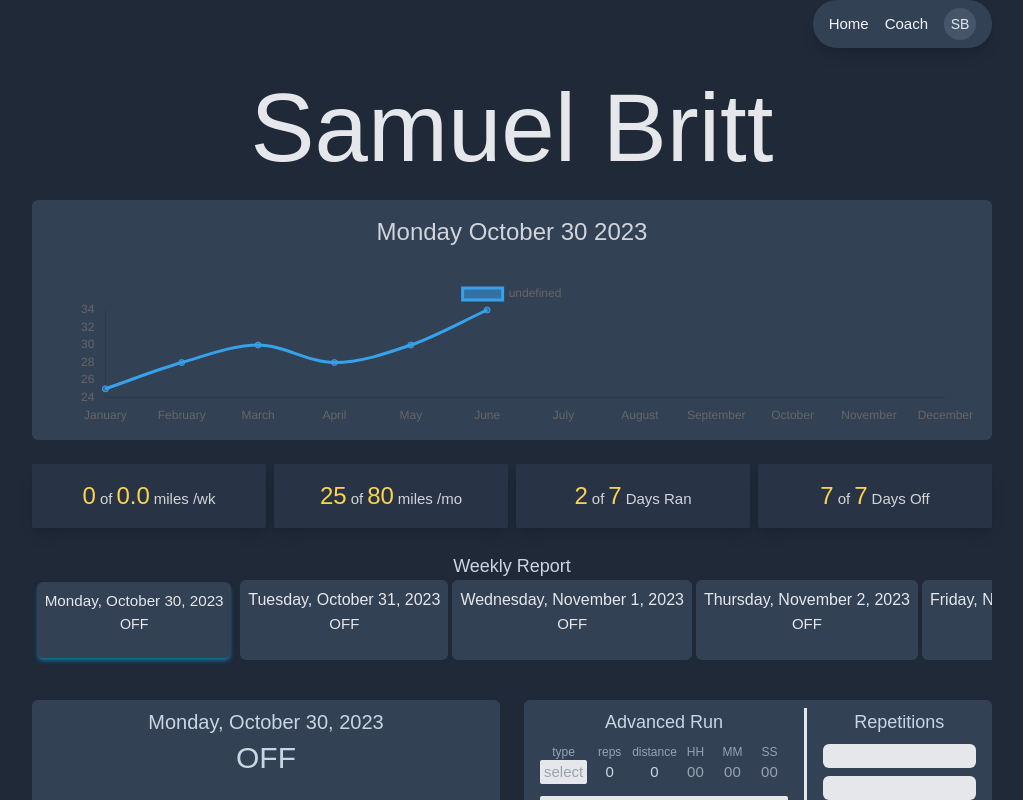
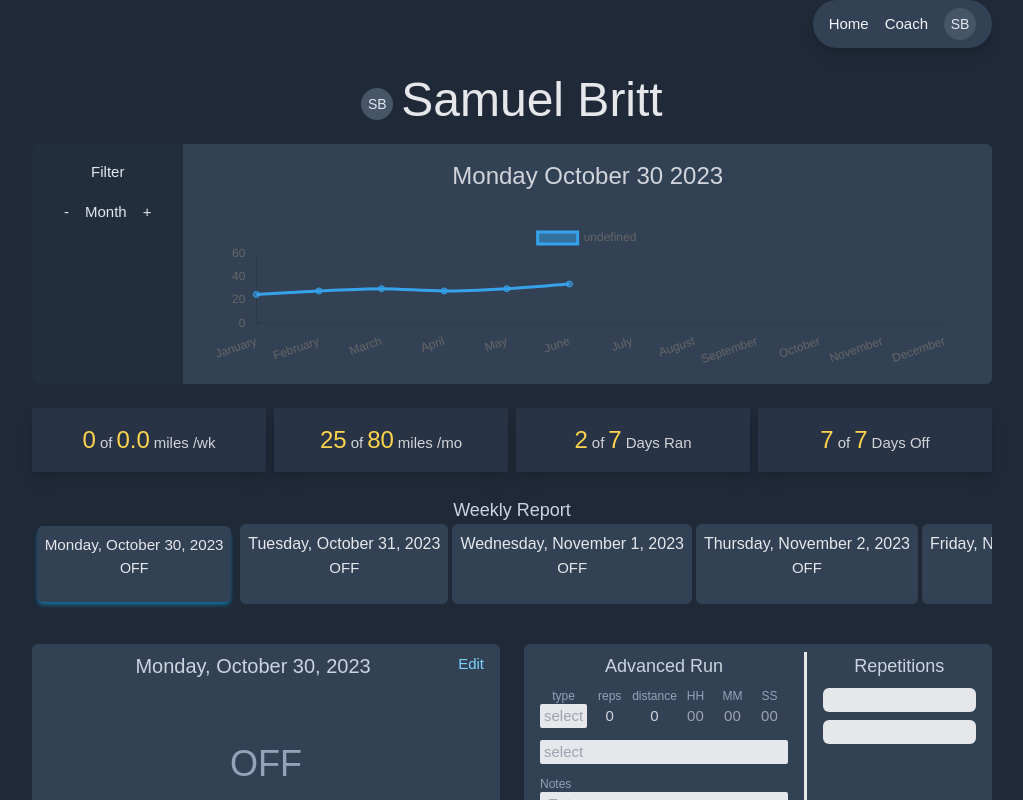
Before and after one commit to SamBritt/workout-tracker, a Vue app: page / in a window 1280 px wide. Shown: the top 800 px of the page, without its empty margins (128-1151 px from the left). Built offline with nearby package versions, Linux system fonts and the light colour scheme; data requests are answered from the project's data file; a web font is replaced by a local one.

Commit message:
working on chart filter settings, gettign ready to wire in create workout ui stuff

```diff
--- a/db.json
+++ b/db.json
@@ -2,7 +2,7 @@
   "workouts": [
     {
       "id": 1,
-      "date": "May 6 2024",
+      "date": "May 15 2024",
       "name": "Fast 4's",
       "type": "speed",
       "warmup": 1,
--- a/src/App.vue
+++ b/src/App.vue
@@ -14,7 +14,7 @@ import VFooter from '@/components/VFooter.vue'
 const appStore = useAppStore()
 const userStore = useUserStore()
 
-const { state } = storeToRefs(userStore)
+const { firstName, lastName } = storeToRefs(userStore)
 const { modal, menu } = storeToRefs(appStore)
 
 const menus = {
@@ -35,8 +35,8 @@ const modals = {
         <RouterLink to="/">Home</RouterLink>
         <RouterLink to="/coach">Coach</RouterLink>
         <Avatar
-          :first="state.firstName"
-          :last="state.lastName" />
+          :first="firstName"
+          :last="lastName" />
       </nav>
     </div>
   </header>
--- a/src/api/workout.ts
+++ b/src/api/workout.ts
@@ -8,7 +8,10 @@ export const getWorkouts = () => {
     url: `http://localhost:3000/workouts`,
     method: 'get'
   })
-    .then((res) => res)
+    .then((res) => {
+      console.log(res)
+      return res.data
+    })
     .catch((e) => console.log(e))
 }
 
--- a/src/components/Avatar.vue
+++ b/src/components/Avatar.vue
@@ -1,24 +1,19 @@
 <script setup lang="ts">
 import { computed } from 'vue'
 
-const props = defineProps({
-  first: {
-    type: String,
-    default: 'First'
-  },
-  last: {
-    type: String,
-    default: 'Last'
-  }
-})
+const { first = 'First', last = 'Last' } = defineProps<{
+  first?: string
+  last?: string
+}>()
 
 const initials = computed(() => {
-  return props.first.charAt(0) + props.last.charAt(0)
+  return first.charAt(0) + last.charAt(0)
 })
 </script>
 
 <template>
-  <div class="flex items-center justify-center bg-slate-600 rounded-full w-8 h-8 text-slate-200 text-sm font-medium">
+  <div
+    class="flex items-center justify-center bg-slate-600 rounded-full text-slate-200 text-sm font-medium w-8 h-8">
     {{ initials }}
   </div>
 </template>
--- a/src/components/DailyDetails.vue
+++ b/src/components/DailyDetails.vue
@@ -7,8 +7,11 @@ const props = defineProps<{
 </script>
 
 <template>
-  <div class="flex flex-col items-center gap-1 bg-slate-700 py-2 px-4 rounded-md w-1/2">
-    <h2 class="text-xl text-slate-300">{{ workout.day }}</h2>
+  <section class="flex flex-col items-center gap-1 bg-slate-700 py-2 px-4 rounded-md w-1/2">
+    <div class="flex w-full">
+      <h2 class="ml-auto text-xl text-slate-300">{{ workout.day }}</h2>
+      <p class="ml-auto text-sky-300 hover:cursor-pointer hover:text-sky-200" role="button">Edit</p>
+    </div>
 
     <div
       class="flex flex-col gap-1 text-slate-300"
@@ -43,8 +46,8 @@ const props = defineProps<{
       <span v-if="workout.cooldown">{{ workout.cooldown }}{{ workout.warmupType }} cooldown</span>
     </div>
 
-    <div v-else>
-      <h3 class="text-3xl text-slate-300">OFF</h3>
+    <div v-else class="h-full flex items-center">
+      <h3 class="text-4xl text-slate-400">OFF</h3>
     </div>
-  </div>
+  </section>
 </template>
--- a/src/stores/UserStore.ts
+++ b/src/stores/UserStore.ts
@@ -2,11 +2,9 @@ import { defineStore } from 'pinia'
 import { computed, ref, reactive } from 'vue'
 
 export const useUserStore = defineStore('user', () => {
-  const state = reactive({
-    firstName: 'Samuel',
-    lastName: 'Britt',
-    accountType: 'admin'
-  })
+  const firstName = ref('Samuel')
+  const lastName = ref('Britt')
+  const accountType = ref('admin')
 
-  return { state }
+  return { firstName, lastName, accountType }
 })
--- a/src/stores/WorkoutStore.ts
+++ b/src/stores/WorkoutStore.ts
@@ -82,7 +82,7 @@ export const useWorkoutStore = defineStore('workout', () => {
 
   const fetchWorkouts = () => {
     getWorkouts()
-      .then(workouts => workouts.value = workouts)
+      .then(wo => workouts.value = wo)
       .catch(e => console.log(e))
   }
 
--- a/src/views/HomeView.vue
+++ b/src/views/HomeView.vue
@@ -13,14 +13,16 @@ import 'chart.js/auto'
 import { storeToRefs } from 'pinia'
 import type { Workout } from '@/types/workout'
 import { useUserStore } from '@/stores/UserStore'
+import Avatar from '@/components/Avatar.vue'
 // ChartJS.register(Title, Tooltip, Legend, BarElement, CategoryScale, LinearScale)
 
 const currentDate = ref(new Date())
 
 const workoutStore = useWorkoutStore()
 const userStore = useUserStore()
-const { state } = storeToRefs(userStore)
-const { workouts, weeklyWorkouts, currentWorkout, weeklyMileage, daysOff } = storeToRefs(workoutStore)
+const { firstName, lastName } = storeToRefs(userStore)
+const { workouts, weeklyWorkouts, currentWorkout, weeklyMileage, daysOff } =
+  storeToRefs(workoutStore)
 
 onBeforeMount(() => {
   workoutStore.fetchWorkouts()
@@ -39,7 +41,20 @@ const chartView = ref({
 
 const chartData = computed(() => {
   return {
-    labels: ['January', 'February', 'March', 'April', 'May', 'June', 'July', 'August', 'September', 'October', 'November', 'December'],
+    labels: [
+      'January',
+      'February',
+      'March',
+      'April',
+      'May',
+      'June',
+      'July',
+      'August',
+      'September',
+      'October',
+      'November',
+      'December'
+    ],
     datasets: [{ data: [25, 28, 30, 28, 30, 34] }]
   }
 })
@@ -59,6 +74,11 @@ const chartOptions = computed(() => {
         }
       },
       y: {
+        min: 0,
+        max: 60,
+        ticks: {
+          stepSize: 10
+        },
         grid: {
           display: false
         } // Keep other y-axis options here if needed
@@ -69,10 +89,9 @@ const chartOptions = computed(() => {
 
 const chartStyles = computed(() => {
   return {
-    width: '100%',
     height: 'auto',
     position: 'relative',
-    display: 'flex'
+    display: 'flex',
   }
 })
 
@@ -83,12 +102,29 @@ const selectWorkout = (workout: Workout) => {
 
 <template>
   <div class="space-y-6">
-    <div>
-      <h1 class="text-8xl text-gray-200 text-center">Samuel Britt</h1>
-    </div>
+    <section class="flex items-end justify-center gap-2">
+      <Avatar
+        :first="firstName"
+        :last="lastName" />
+      <h1 class="flex text-5xl text-gray-200 text-center leading-10">
+        {{ firstName }} {{ lastName }}
+      </h1>
+    </section>
     <!-- Chart -->
     <div class="flex flex-col gap-6">
-      <div class="relative bg-slate-700 h-60 rounded-md p-4">
+      <section class="flex">
+        <div class="flex flex-col bg-slate-700/20 rounded-l-md text-slate-200">
+          <h4 class="p-4 text-center">Filter</h4>
+          <div class="px-8">
+            <div class="flex gap-4">
+              <button>-</button>
+              <p>Month</p>
+              <button>+</button>
+            </div>
+          </div>
+        </div>
+
+        <div class="relative bg-slate-700 h-60 rounded-r-md p-4 w-full">
           <div class="text-center">
             <div class="text-2xl font-light text-gray-300">
               {{ dayName }}
@@ -104,6 +140,7 @@ const selectWorkout = (workout: Workout) => {
             :options="chartOptions"
             :data="chartData" />
         </div>
+      </section>
 
       <div class="grid grid-cols-2 md:grid-cols-4 gap-2">
         <StatTile
```
Lines whose indentation alone changed are shown as unchanged.
